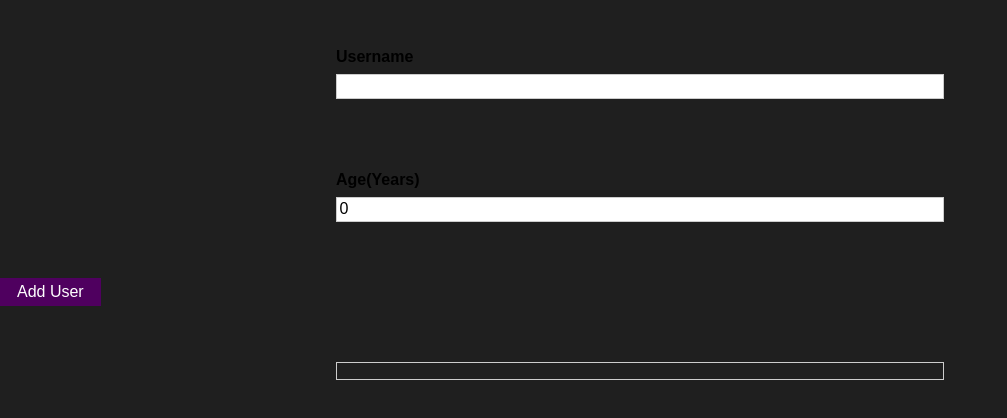
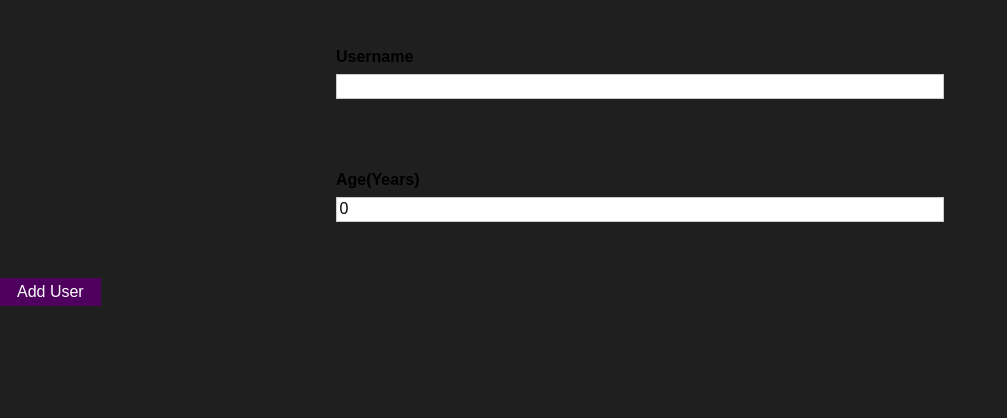
Before and after one commit to SamuelDourado/react-course-2023, a React (Create React App) app in the folder add-user/: page / in a window 1280 px wide. Shown: the top 418 px of the page, without its empty margins (0-1007 px from the left). Built offline with nearby package versions, Linux system fonts and the light colour scheme.

Commit message:
Correção de bug em add user

```diff
--- a/add-user/src/App.js
+++ b/add-user/src/App.js
@@ -2,23 +2,25 @@ import React, {useState} from 'react';
 import AddUser from './components/User/AddUser';
 import UserList from './components/User/UserList';
 
-
-
 function App() {
   const [users, setUsers] = useState(null);
 
-  const addUserHandler = (user) => {
-    console.log(user);
-    setUsers(prevState => {
-      prevState.push(user);
-      setUsers(prevState);
+  const addUserHandler = (newUser) => {
+    console.log(newUser);
+    setUsers( (prevState) => {
+      let lista = [];
+      if(prevState) {
+        lista = prevState;
+      }
+      lista.push(newUser);
+      return (lista);
     });
   };
 
   return (
     <div>
       <AddUser onAddUser={addUserHandler} />
-      <UserList users={users} />
+      <UserList />
     </div>
   );
 }
--- a/add-user/src/components/User/UserList.js
+++ b/add-user/src/components/User/UserList.js
@@ -1,9 +1,16 @@
 import style from './UserList.module.css';
 
-function UserList() {
+function UserList(props) {
+    const content = '';
+    if(props.users) {
+        props.users.map(user => {
+            return <li>{user.name}</li>
+        });
+    }
+
     return <div className={style.users}>
         <ul>
-            <li></li>
+            {content}
         </ul>
     </div>;
 }
```
